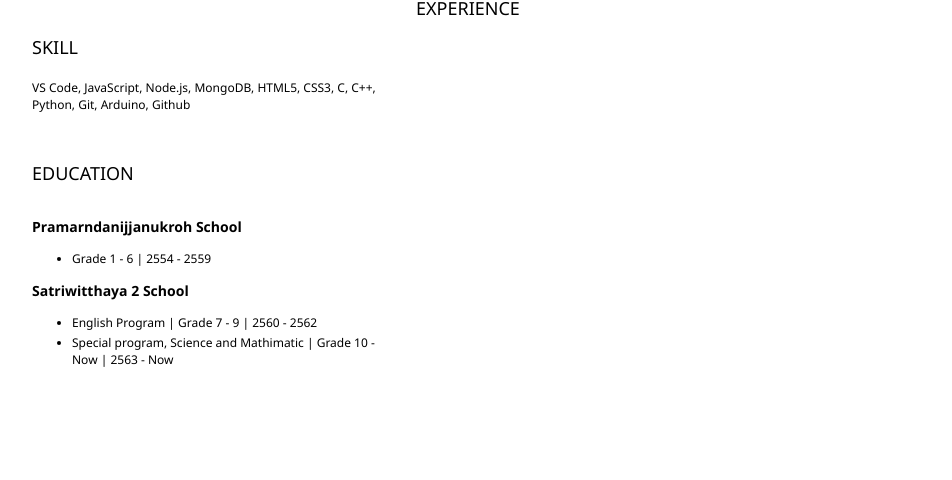
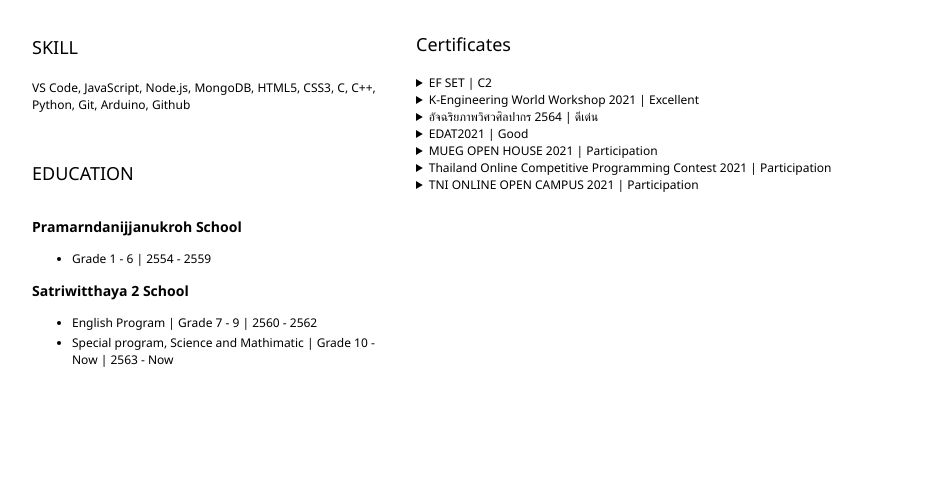
Before and after one commit to Fakepng/Portfolio, a plain HTML site: page index.html in a window 1280 px wide. Shown: the part 320-800 px from the top of the page, without its empty margins (152-1104 px from the left). Drawn offline with Linux system fonts and the light colour scheme.

Commit message:
Add Certificate and about me

```diff
--- a/index.html
+++ b/index.html
@@ -46,9 +46,39 @@
         <article id="mainright">
             <section>
                 <h2>ABOUT ME</h2>
+                <p>I'm a high school student with a passion for coding. I've been developing skills in different programming languages for about two years now, but discord.js is what I specialize in.</p>
             </section>
             <section>
-                <h2>EXPERIENCE</h2>
+                <h2>Certificates</h2>
+                <details>
+                    <summary>EF SET | C2</summary>
+                    <img src="certificates/efset.jpg" alt="EF SET" width="100%">
+                </details>
+                <details>
+                    <summary>K-Engineering World Workshop 2021 | Excellent</summary>
+                    <img src="certificates/k-engineering.jpg" alt="K-Engineering World Workshop 2021" width="100%">
+                </details>
+                <details>
+                    <summary>อัจฉริยภาพวิศวศิลปากร 2564 | ดีเด่น</summary>
+                    <img src="certificates/silpakorn.jpg" alt="อัจฉริยภาพวิศวศิลปากร 2564" width="100%">
+                </details>
+                <details>
+                    <summary>EDAT2021 | Good</summary>
+                    <img src="certificates/edat2021.jpg" alt="EDAT" width="100%">
+                    <img src="certificates/edatscore.jpg" alt="EDAT Score" width="100%">
+                </details>
+                <details>
+                    <summary>MUEG OPEN HOUSE 2021 | Participation</summary>
+                    <img src="certificates/mueg.jpg" alt="MUEG OPEN HOUSE 2021" width="100%">
+                </details>
+                <details>
+                    <summary>Thailand Online Competitive Programming Contest 2021 | Participation</summary>
+                    <img src="certificates/tocpc.jpg" alt="TOCPC" width="100%">
+                </details>
+                <details>
+                    <summary>TNI ONLINE OPEN CAMPUS 2021 | Participation</summary>
+                    <img src="certificates/tni.jpg" alt="TNI ONLINE OPEN CAMPUS 2021" width="100%">
+                </details>
             </section>
     </main>
 </body>
```
Also changed, not shown: certificates/edat2021.jpg (added), certificates/edatscore.jpg (added), certificates/efset.jpg (added), certificates/k-engineering.jpg (added), certificates/mueg.jpg (added), certificates/silpakorn.jpg (added), certificates/tni.jpg (added), certificates/tocpc.jpg (added).
